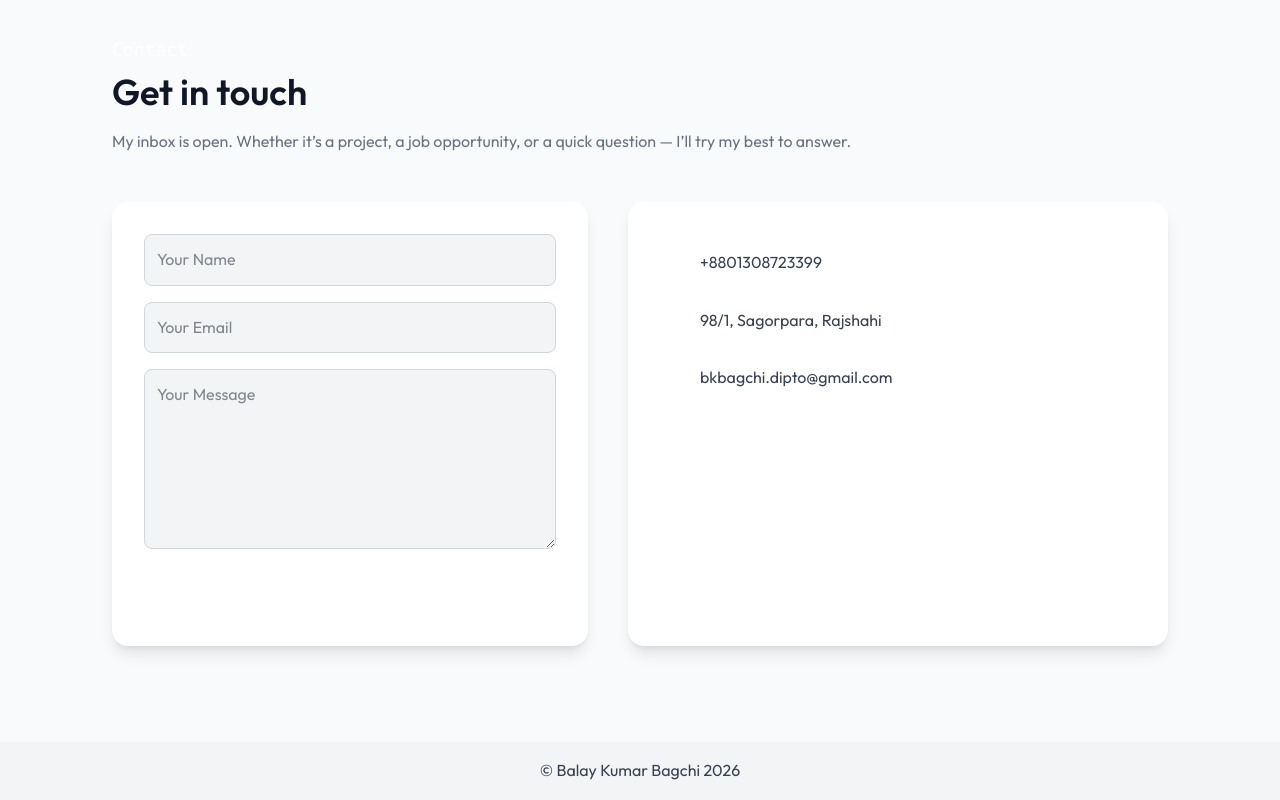
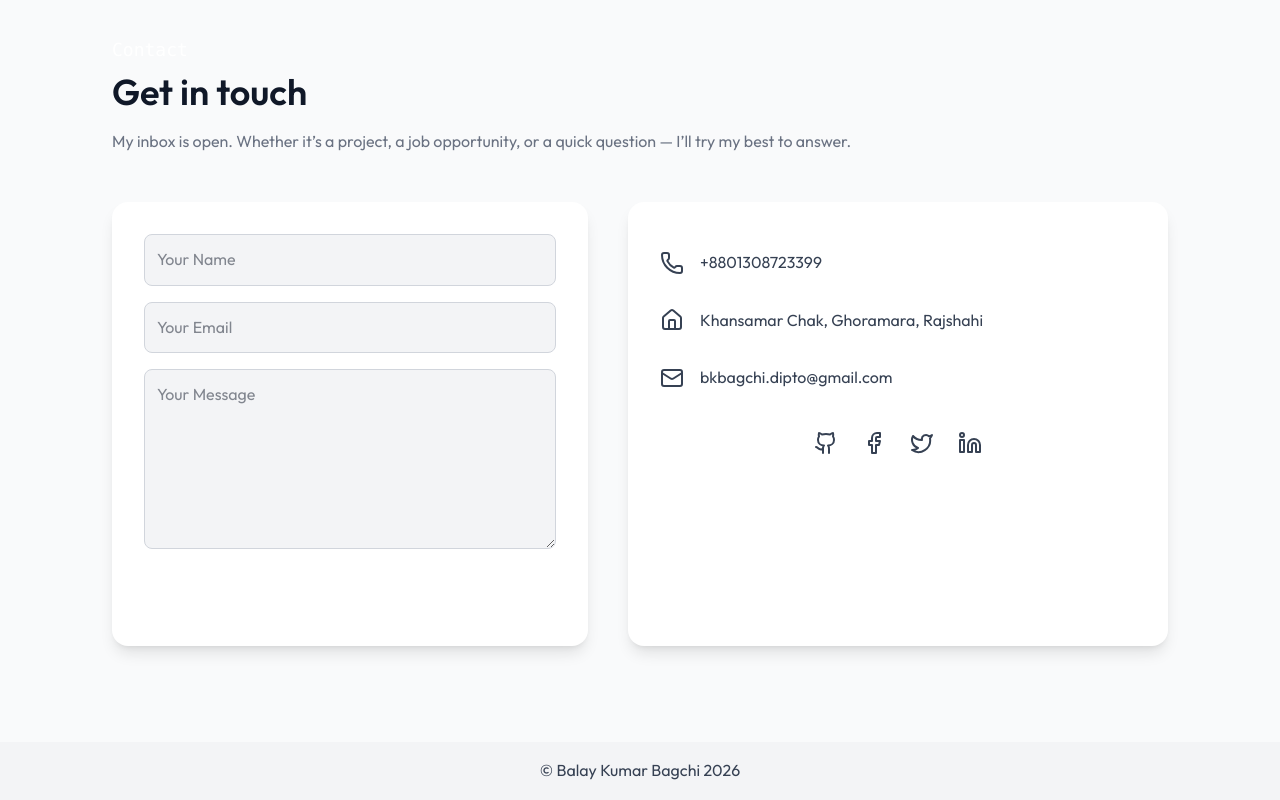
Before and after one commit to BK-Bagchi/bk-bagchi, a React (Vite) app: page / in a window 1280 px wide. Shown: the part 2596-3396 px from the top of the page. Built offline with nearby package versions, Linux system fonts and the light colour scheme.

Commit message:
contact page info updated and theme corrected

```diff
--- a/src/sections/Contact.jsx
+++ b/src/sections/Contact.jsx
@@ -82,7 +82,10 @@ const Contact = () => {
                 transition={{ duration: 0.6, delay: 0.2 }}
                 className="flex items-center gap-4 my-4"
               >
-                <Phone className="text-primary" size={24} />
+                <Phone
+                  className="text-primary text-gray-700 dark:text-gray-300"
+                  size={24}
+                />
                 <span className="text-gray-700 dark:text-gray-300">
                   +8801308723399
                 </span>
@@ -94,9 +97,12 @@ const Contact = () => {
                 transition={{ duration: 0.6, delay: 0.3 }}
                 className="flex items-center gap-4 my-4"
               >
-                <Home className="text-primary" size={24} />
+                <Home
+                  className="text-primary text-gray-700 dark:text-gray-300"
+                  size={24}
+                />
                 <span className="text-gray-700 dark:text-gray-300">
-                  98/1, Sagorpara, Rajshahi
+                  Khansamar Chak, Ghoramara, Rajshahi
                 </span>
               </motion.div>
 
@@ -106,7 +112,10 @@ const Contact = () => {
                 transition={{ duration: 0.6, delay: 0.4 }}
                 className="flex items-center gap-4 my-4"
               >
-                <Mail className="text-primary" size={24} />
+                <Mail
+                  className="text-primary text-gray-700 dark:text-gray-300"
+                  size={24}
+                />
                 <span className="text-gray-700 dark:text-gray-300">
                   bkbagchi.dipto@gmail.com
                 </span>
@@ -124,7 +133,10 @@ const Contact = () => {
                   rel="noopener noreferrer"
                   className="text-gray-700 dark:text-gray-300 hover:text-primary transition"
                 >
-                  <Github size={24} />
+                  <Github
+                    className="text-gray-700 dark:text-gray-300"
+                    size={24}
+                  />
                 </a>
                 <a
                   href="https://facebook.com/bkbagchi.dipto"
@@ -132,7 +144,10 @@ const Contact = () => {
                   rel="noopener noreferrer"
                   className="text-gray-700 dark:text-gray-300 hover:text-primary transition"
                 >
-                  <Facebook size={24} />
+                  <Facebook
+                    className="text-gray-700 dark:text-gray-300"
+                    size={24}
+                  />
                 </a>
                 <a
                   href="https://twitter.com/bkbagchi"
@@ -140,7 +155,10 @@ const Contact = () => {
                   rel="noopener noreferrer"
                   className="text-gray-700 dark:text-gray-300 hover:text-primary transition"
                 >
-                  <Twitter size={24} />
+                  <Twitter
+                    className="text-gray-700 dark:text-gray-300"
+                    size={24}
+                  />
                 </a>
                 <a
                   href="https://linkedin.com/in/bkbagchi-dipto/"
@@ -148,7 +166,10 @@ const Contact = () => {
                   rel="noopener noreferrer"
                   className="text-gray-700 dark:text-gray-300 hover:text-primary transition"
                 >
-                  <Linkedin size={24} />
+                  <Linkedin
+                    className="text-gray-700 dark:text-gray-300"
+                    size={24}
+                  />
                 </a>
               </motion.div>
             </div>
```
